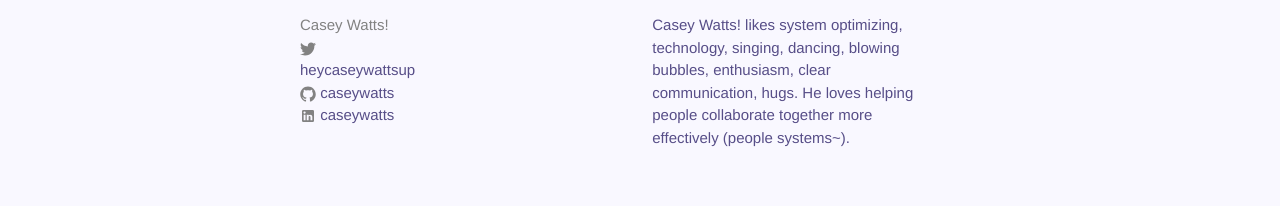
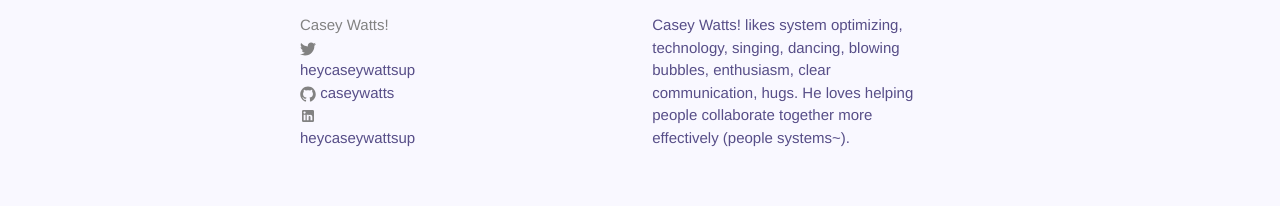
Before and after one commit to caseywatts/caseywatts.github.io, a Jekyll site: the page built from index.html, in a window 1280 px wide. Shown: the part 1037-1243 px from the top of the page. Built offline with Jekyll 4.4.1, drawn with Linux system fonts in a browser that asks for light colours.

Commit message:
Update _config.yml

```diff
--- a/_config.yml
+++ b/_config.yml
@@ -8,7 +8,7 @@ url: "https://caseywatts.com" # the base hostname & protocol for your site
 enforce_ssl: "caseywatts.com" # the base hostname & protocol for your site
 twitter_username: heycaseywattsup
 github_username:  caseywatts
-linkedin_username:  caseywatts
+linkedin_username:  heycaseywattsup
 
 # Build settings
 markdown: kramdown
```
